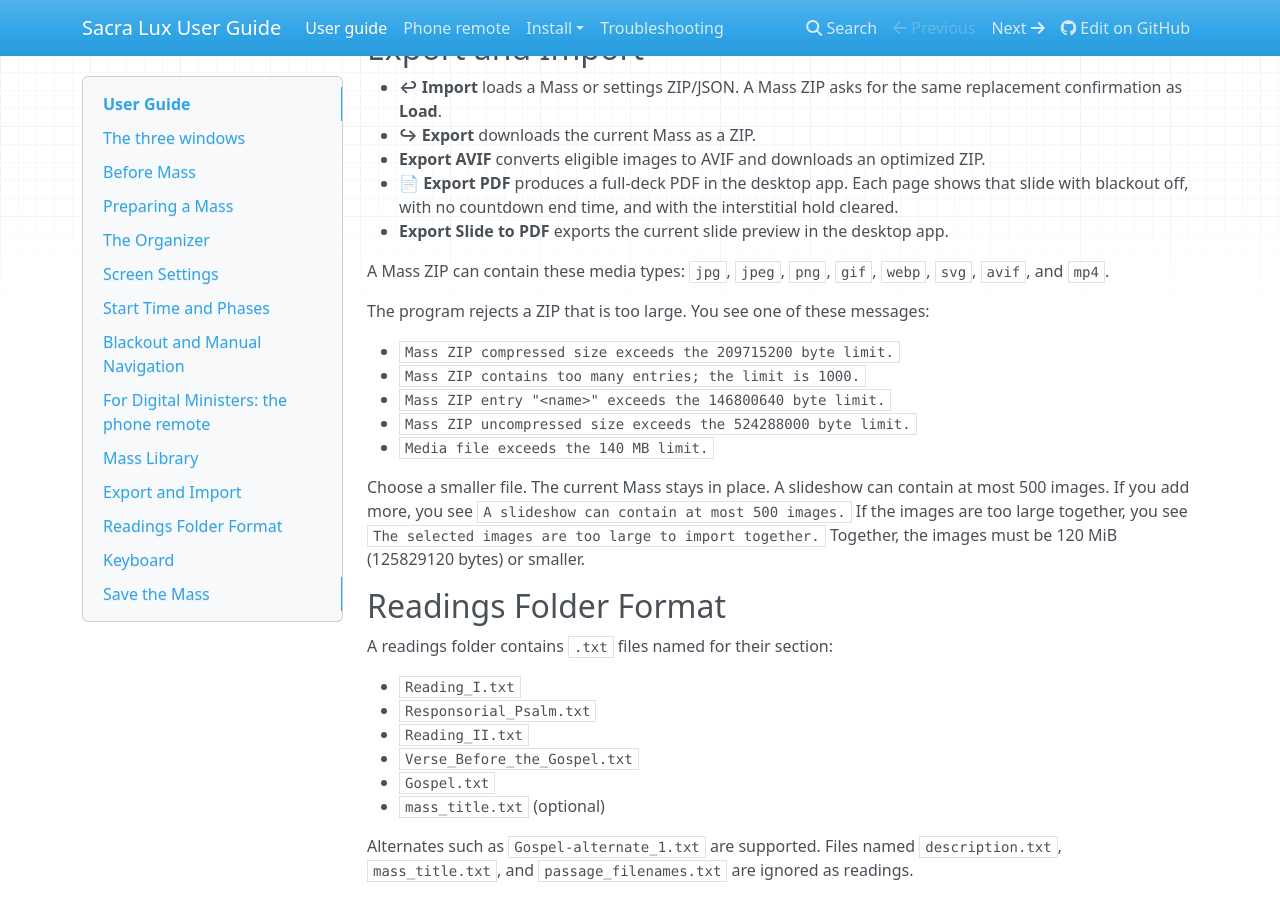
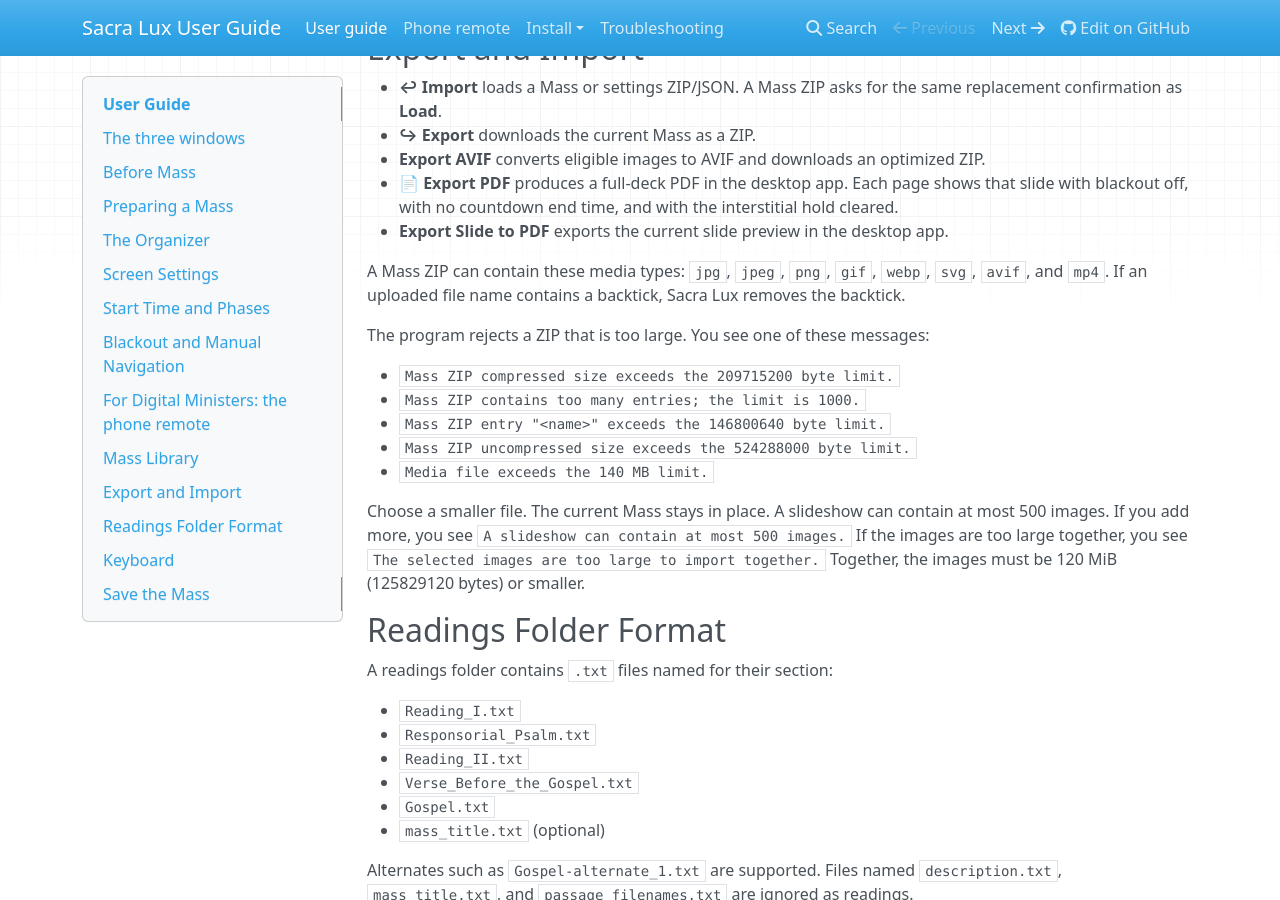
Before and after one commit to Saint-Therese-Of-Lisieux-Parish/sacra_lux, an MkDocs documentation site: the page built from docs/user-guide.md, in a window 1280 px wide and 900 px high, scrolled down 5069 px. Built offline with MkDocs 1.6.1, drawn with Linux system fonts in a browser that asks for light colours; nearby versions of some CDN libraries.

Commit message:
docs(user-guide): state that upload names drop a backtick
An uploaded asset name kept a backtick. Mass document validation then rejected the stored name. The server now removes the backtick.

Tell the Digital Minister that Sacra Lux removes a backtick from an uploaded file name.

Persona: Digital Minister

Files:
- modified: docs/user-guide.md

Verified against: sacra-lux/src/server.js (buildUploadedAssetFilename)

Refs #692

```diff
--- a/docs/user-guide.md
+++ b/docs/user-guide.md
@@ -233,6 +233,7 @@
 - **Export Slide to PDF** exports the current slide preview in the desktop app.
 
 A Mass ZIP can contain these media types: `jpg`, `jpeg`, `png`, `gif`, `webp`, `svg`, `avif`, and `mp4`.
+If an uploaded file name contains a backtick, Sacra Lux removes the backtick.
 
 The program rejects a ZIP that is too large. You see one of these messages:
 
```
